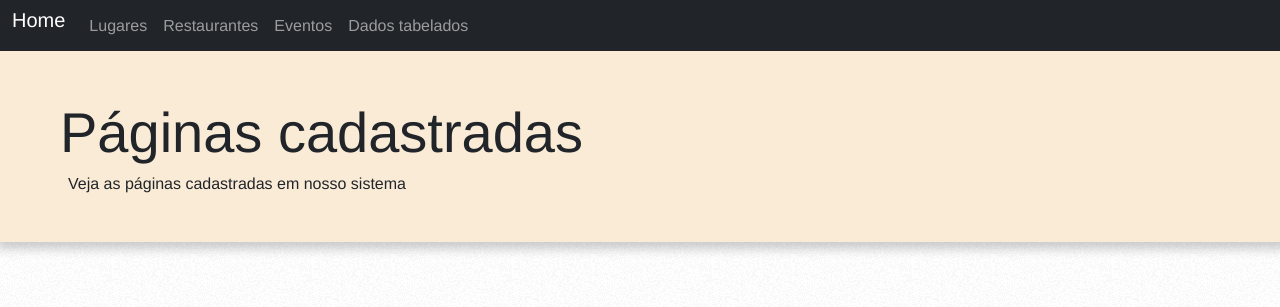
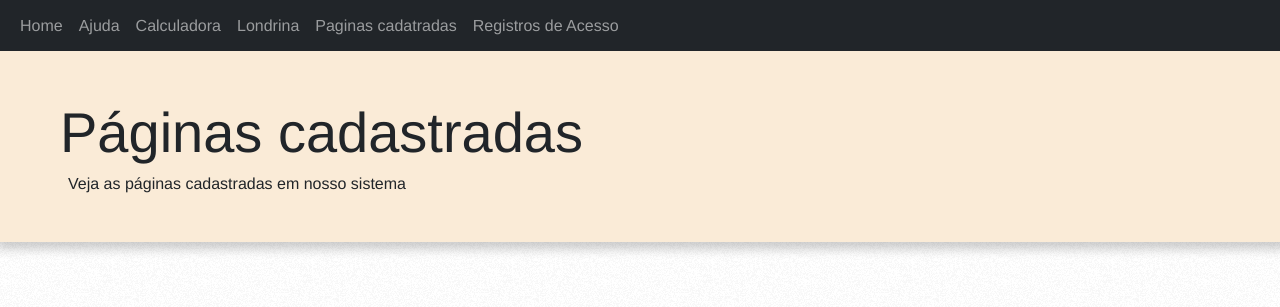
Before and after one commit to Giovani-Ricardo/programacao_web2, a Django app: page /paginas in a window 1280 px wide. Shown: the top 307 px of the page. Run offline with Django 3.2, Linux system fonts and the light colour scheme; data comes from the database, SQL or seed files in the repository; both versions use the stored data as it was after the commit; some libraries are stand-ins or nearby versions.

Commit message:
configurado pagina de admin

```diff
--- a/first_app/admin.py
+++ b/first_app/admin.py
@@ -2,7 +2,7 @@
 from __future__ import unicode_literals
 
 from django.contrib import admin
-from .models import Subject,Webpage,AcessRecord
+from .models import Subject, Webpage, AcessRecord
 
 # Register your models here.
 
--- a/first_app/templates/primeiro_projeto/index.html
+++ b/first_app/templates/primeiro_projeto/index.html
@@ -18,7 +18,7 @@
         <div class="container-fluid">
             <ul class="navbar-nav">
                 <li class="nav-item">
-                    <a class="navbar-brand" href="/">
+                    <a class="nav-link" href="/">
                         Home
                     </a>
                 </li>
--- a/first_app/templates/primeiro_projeto/paginas.html
+++ b/first_app/templates/primeiro_projeto/paginas.html
@@ -17,23 +17,28 @@
         <div class="container-fluid">
             <ul class="navbar-nav">
                 <li class="nav-item">
-                    <a class="navbar-brand" href="/">
+                    <a class="nav-link" href="/">
                         Home
                     </a>
                 </li>
                 <li class="nav-item">
-                    <a class="nav-link" href="#">Lugares</a>
+                    <a class="nav-link" href="help">Ajuda</a>
                 </li>
                 <li class="nav-item">
-                    <a class="nav-link" href="#">Restaurantes</a>
+                    <a class="nav-link" href="calculadora">Calculadora</a>
                 </li>
                 <li class="nav-item">
-                    <a class="nav-link" href="#">Eventos</a>
+                    <a class="nav-link" href="londrina">Londrina</a>
                 </li>
                 <li class="nav-item">
-                    <a class="nav-link align-self-center" href="#modal-tabela" data-toggle="modal">Dados tabelados</a>
+                    <a class="nav-link" href="paginas">Paginas cadatradas</a>
                 </li>
+                <li class="nav-item">
+                    <a class="nav-link" href="registros_acesso">Registros de Acesso</a>
+                </li>
+                <span class="navbar-text justify-content-end">
 
+                </span>
                 <div class="modal fade" id="modal-tabela" tabindex="-1" role="dialog" aria-labelledby="TituloModalCentralizado" aria-hidden="true">
                     <div class="modal-dialog modal-dialog-centered modal-lg" role="document">
                         <div class="modal-content">
--- a/first_app/urls.py
+++ b/first_app/urls.py
@@ -1,8 +1,10 @@
-
+from django.conf.urls import url
+from django.contrib import admin
 from django.urls import path
 from . import views
 
 urlpatterns = [
     path('', views.index, name='index'),
+    url(r'^admin/', admin.site.urls),
     path('calculadora', views.calculadora, name='calculadora')
 ]
```
Also changed, not shown: first_app/templates/primeiro_projeto/registros_acesso.html (+11 -5 lines), db.sqlite3, 3 other files.
